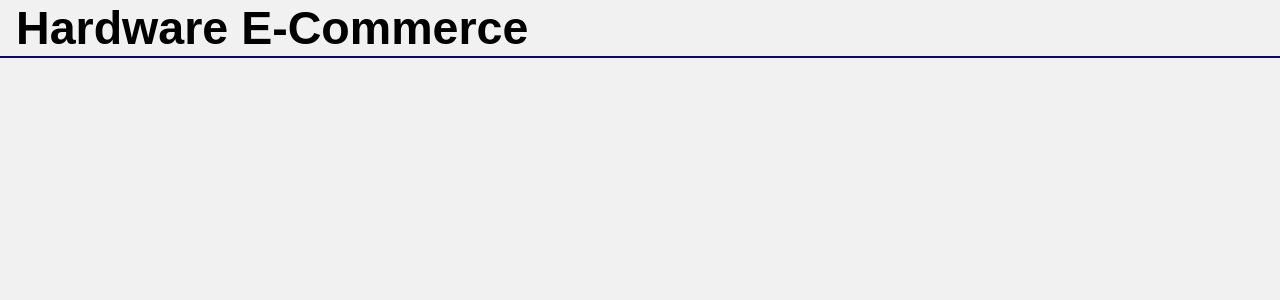
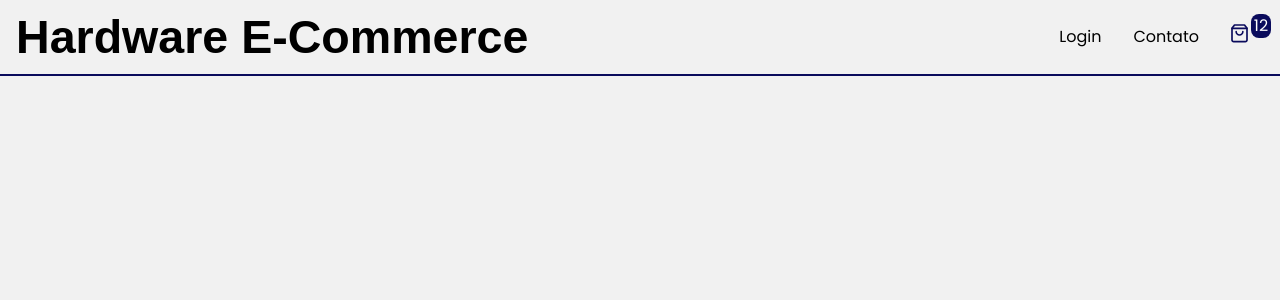
Before and after one commit to chrystian14/react-hardware-page, a React (Vite) app: page / in a window 1280 px wide. Shown: the top 300 px of the page. Built offline with nearby package versions, Linux system fonts and the light colour scheme; a web font is replaced by a local one.

Commit message:
feat: :sparkles: add nav with bagicon component to header

```diff
--- /dev/null
+++ b/src/components/Header/Nav/index.tsx
@@ -0,0 +1,27 @@
+import { BagIcon } from "../../icons/BagIcon";
+import styles from "./styles.module.scss";
+
+export const Nav = () => {
+  return (
+    <nav>
+      <ul className={styles.navLinks}>
+        <li className={styles.navLink}>
+          <a href="#">Login</a>
+        </li>
+
+        <li className={styles.navLink}>
+          <a href="#">Contato</a>
+        </li>
+
+        <li className={styles.navLink}>
+          <button>
+            <a>
+              <BagIcon />
+              <span>12</span>
+            </a>
+          </button>
+        </li>
+      </ul>
+    </nav>
+  );
+};
--- /dev/null
+++ b/src/components/Header/Nav/styles.module.scss
@@ -0,0 +1,34 @@
+.navLinks {
+  display: flex;
+  align-items: center;
+  justify-content: center;
+  gap: 0.5rem;
+}
+
+.navLink {
+  position: relative;
+  padding: 0.5rem 1rem 0.5rem 0.5rem;
+
+  &:hover {
+    color: var(--color-blue-950);
+    text-decoration: underline;
+    text-decoration-color: var(--color-blue-950);
+    text-decoration-thickness: 2px;
+    text-underline-position: under;
+  }
+
+  span {
+    position: absolute;
+    bottom: 20px;
+    left: 28px;
+    width: 20px;
+    border-radius: 8px;
+    background-color: var(--color-blue-950);
+    color: var(--gray-900);
+    text-align: center;
+  }
+
+  svg {
+    stroke: var(--color-blue-950);
+  }
+}
--- a/src/components/Header/index.tsx
+++ b/src/components/Header/index.tsx
@@ -1,3 +1,4 @@
+import { Nav } from "./Nav";
 import styles from "./styles.module.scss";
 
 export const Header = () => {
@@ -5,6 +6,7 @@ export const Header = () => {
     <header className={styles.header}>
       <div className="container">
         <h1 className="title one">Hardware E-Commerce</h1>
+        <Nav />
       </div>
     </header>
   );
--- /dev/null
+++ b/src/components/icons/BagIcon/index.tsx
@@ -0,0 +1,33 @@
+import styles from "./styles.module.scss";
+
+export const BagIcon = () => {
+  return (
+    <svg
+      className={styles.bagIcon}
+      width="17"
+      height="19"
+      viewBox="0 0 17 19"
+      fill="none"
+      xmlns="http://www.w3.org/2000/svg"
+    >
+      <path
+        d="M3.5 1L1 4.33333V16C1 16.442 1.17559 16.8659 1.48816 17.1785C1.80072 17.4911 2.22464 17.6667 2.66667 17.6667H14.3333C14.7754 17.6667 15.1993 17.4911 15.5118 17.1785C15.8244 16.8659 16 16.442 16 16V4.33333L13.5 1H3.5Z"
+        strokeWidth="1.66667"
+        strokeLinecap="round"
+        strokeLinejoin="round"
+      />
+      <path
+        d="M1 4.33337H16"
+        strokeWidth="1.66667"
+        strokeLinecap="round"
+        strokeLinejoin="round"
+      />
+      <path
+        d="M11.8334 7.66675C11.8334 8.5508 11.4822 9.39865 10.8571 10.0238C10.232 10.6489 9.38414 11.0001 8.50008 11.0001C7.61603 11.0001 6.76818 10.6489 6.14306 10.0238C5.51794 9.39865 5.16675 8.5508 5.16675 7.66675"
+        strokeWidth="1.66667"
+        strokeLinecap="round"
+        strokeLinejoin="round"
+      />
+    </svg>
+  );
+};
--- /dev/null
+++ b/src/components/icons/BagIcon/styles.module.scss
@@ -0,0 +1,3 @@
+.bagIcon {
+  stroke: var(--gray-600);
+}
```
